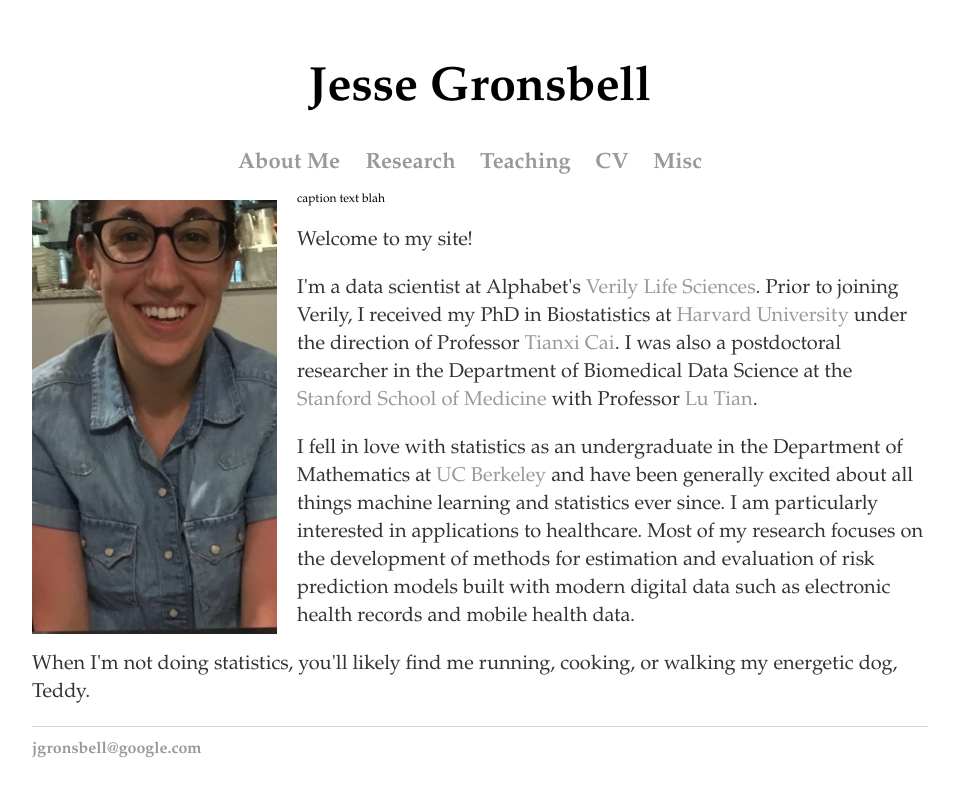
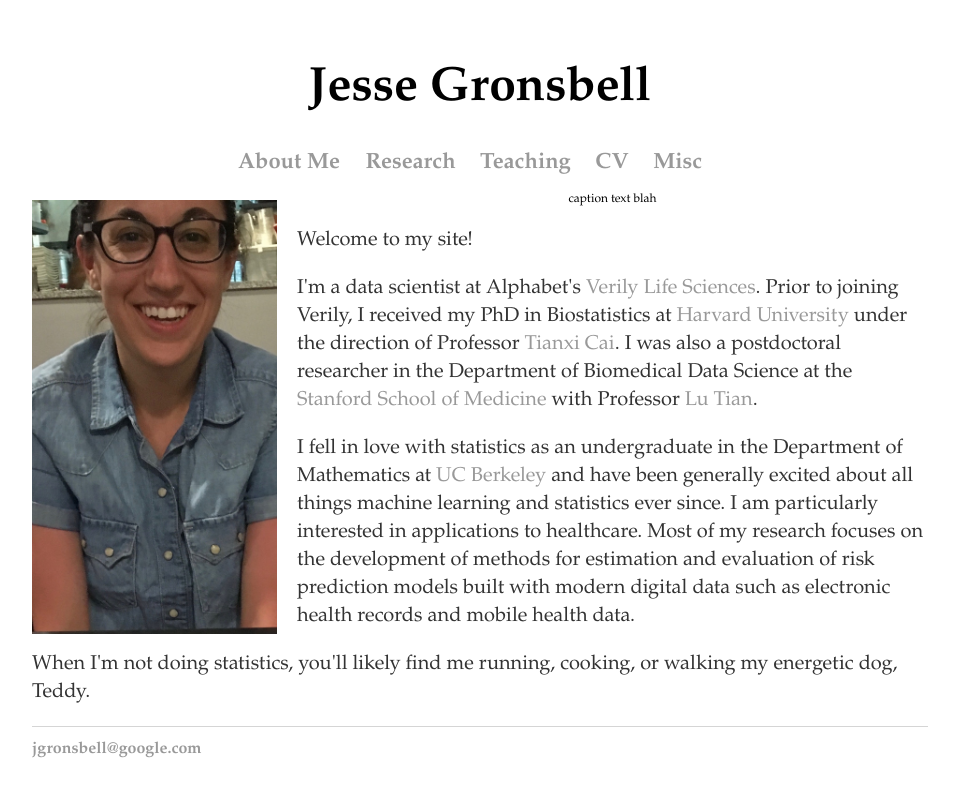
Before and after one commit to jgrons/old_website, a Jekyll site: the page built from index.html, in a window 1280 px wide. Shown: the top 797 px of the page, without its empty margins (160-1119 px from the left). Built offline with Jekyll 4.4.1, drawn with Linux system fonts in a browser that asks for light colours.

Commit message:
Update index.html

```diff
--- a/index.html
+++ b/index.html
@@ -6,7 +6,7 @@ title: Jesse Gronsbell
 <div class="image">
  <img src="../pics/me_france.jpeg" HEIGHT="434" WIDTH="245" align="left" style="margin:8px 20px 0px 0px"
                   title="JG" alt="JG"/>
-<div style="font-size:12px; font-family: palatino", align="left">caption text blah</div>
+<div style="font-size:12px; font-family: palatino", align="center">caption text blah</div>
 </div>
 
 
```
